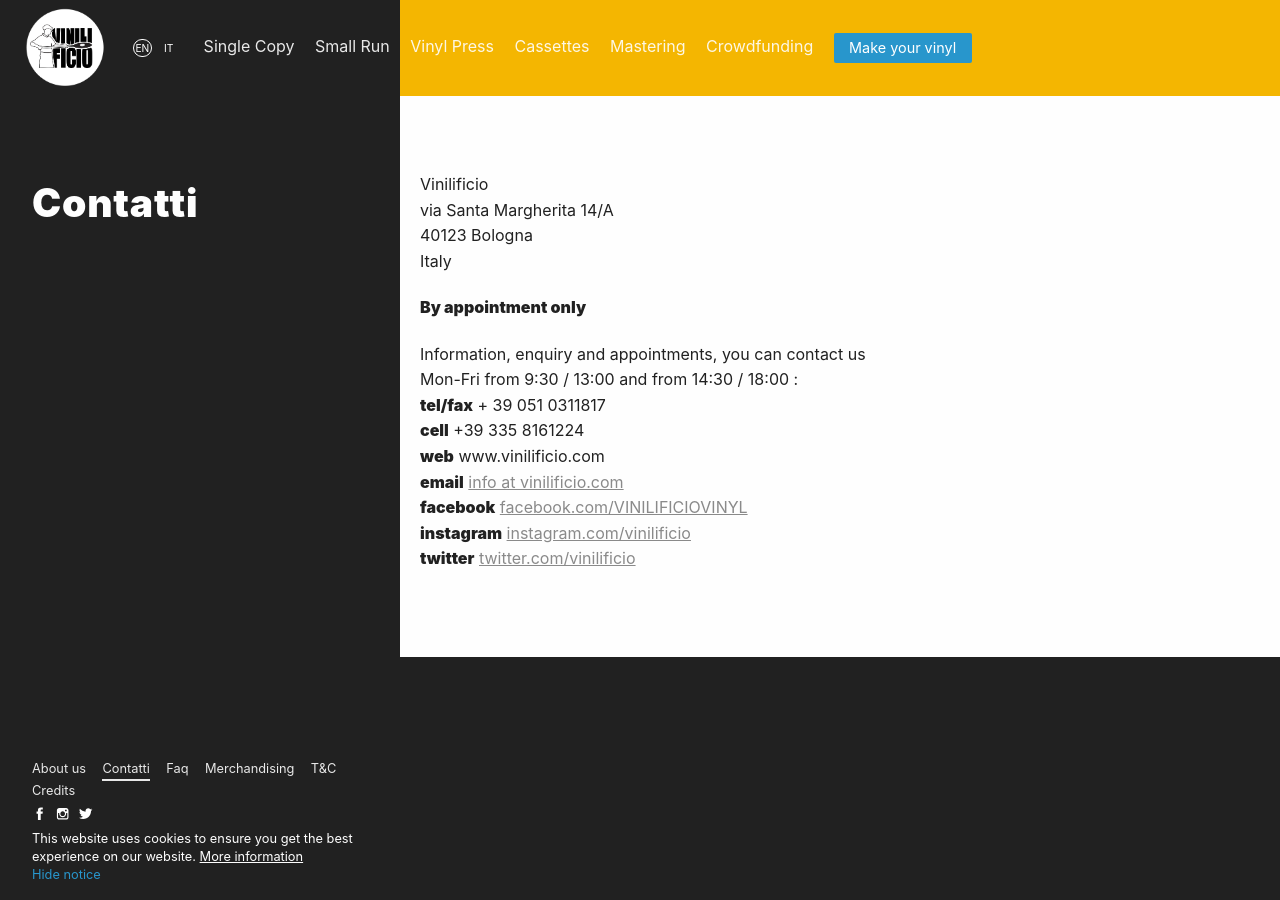
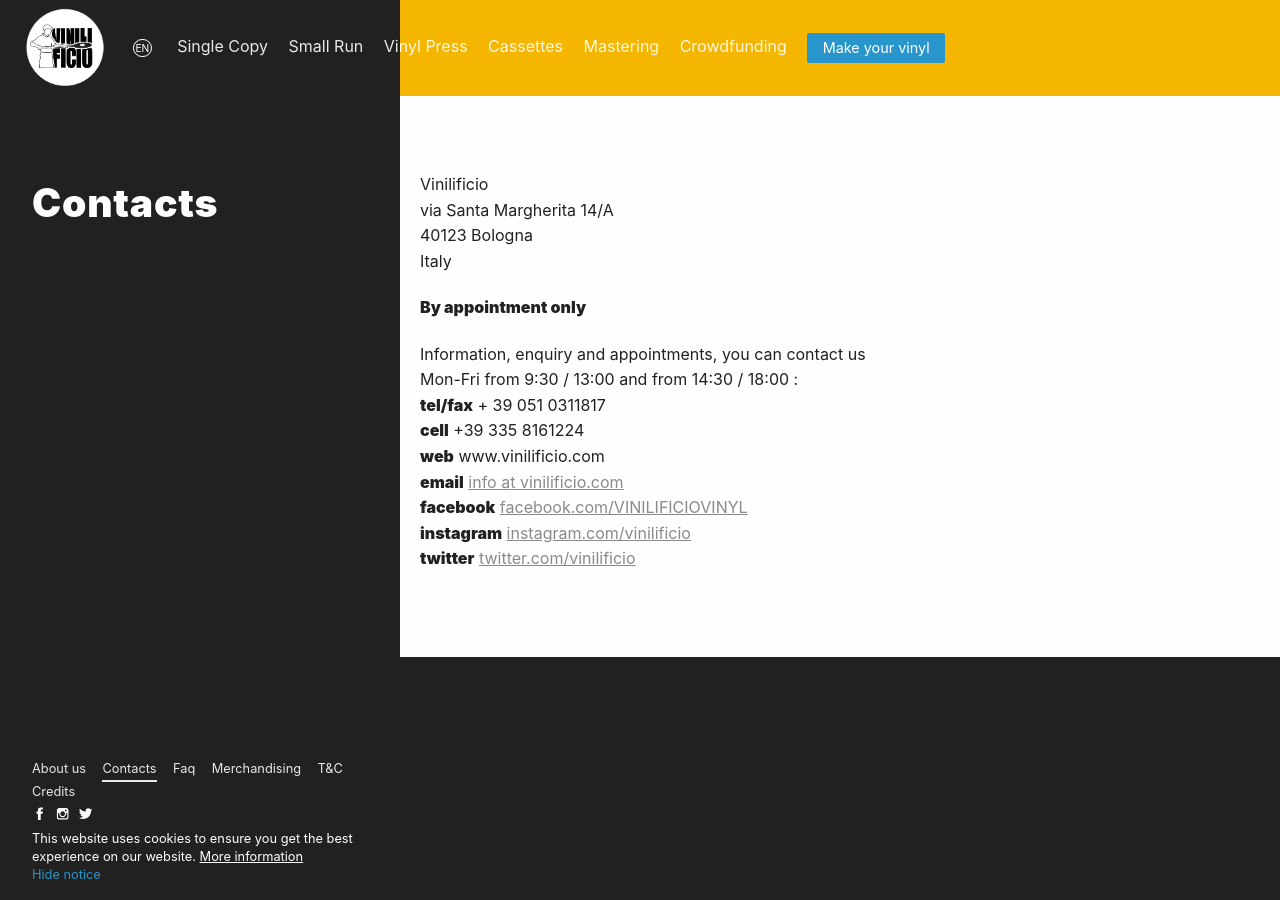
Before and after one commit to Vinilificio/vinilificio.com, a Jekyll site: the page built from en/contacts.md, in a window 1280 px wide. Built offline with Jekyll 4.4.1, drawn with Linux system fonts in a browser that asks for light colours; nearby versions of some CDN libraries; comment, search, counter and statistics services are not loaded.

Commit message:
Update contacts.md

```diff
--- a/en/contacts.md
+++ b/en/contacts.md
@@ -1,8 +1,8 @@
 ---
-title: Contatti
+title: Contacts
 index: 2
 lang: en
-ref: contact
+ref: contacts
 ---
 
 Vinilificio<br>
```
